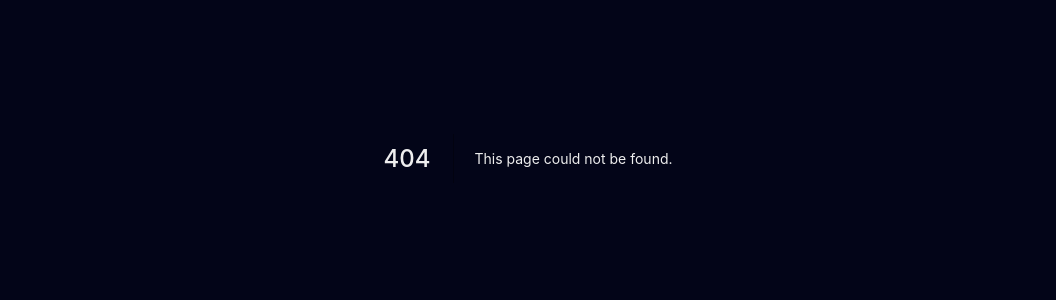
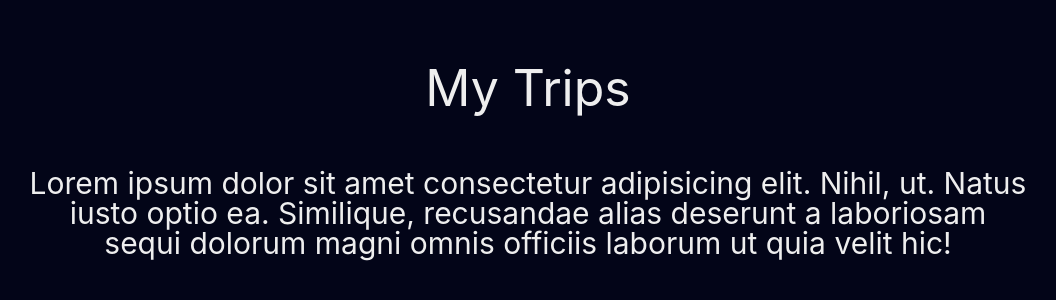
Before and after one commit to erickcelio/my-trips, a Next.js app: page /about in a window 1280 px wide. Before the commit this address had no page. Shown: the part 242-542 px from the top of the page, without its empty margins (112-1168 px from the left). Built offline with nearby package versions, Linux system fonts and the light colour scheme.

Commit message:
create about page and your template

```diff
--- /dev/null
+++ b/src/pages/about.tsx
@@ -0,0 +1,7 @@
+import AboutTemplate from 'templates/About'
+
+const About = () => {
+  return <AboutTemplate />
+}
+
+export default About
--- /dev/null
+++ b/src/templates/About/index.tsx
@@ -0,0 +1,26 @@
+import { CloseOutline } from '@styled-icons/evaicons-outline/CloseOutline'
+
+import LinkWrapper from 'components/LinkWrapper'
+
+import * as S from './styles'
+
+const AboutTemplate: React.FC = () => {
+  return (
+    <S.Content>
+      <LinkWrapper href="/">
+        <CloseOutline size={32} aria-label="Close" />
+      </LinkWrapper>
+      <S.Heading>My Trips</S.Heading>
+      <S.Body>
+        <p>
+          Lorem ipsum dolor sit amet consectetur adipisicing elit. Nihil, ut.
+          Natus iusto optio ea. Similique, recusandae alias deserunt a
+          laboriosam sequi dolorum magni omnis officiis laborum ut quia velit
+          hic!
+        </p>
+      </S.Body>
+    </S.Content>
+  )
+}
+
+export default AboutTemplate
--- /dev/null
+++ b/src/templates/About/styles.ts
@@ -0,0 +1,23 @@
+import styled from 'styled-components'
+
+export const Content = styled.div`
+  text-align: center;
+  display: flex;
+  align-items: center;
+  justify-content: center;
+  flex-direction: column;
+  height: 100vh;
+  max-width: var(--container);
+  margin: auto;
+`
+
+export const Heading = styled.div`
+  font-size: var(--large);
+  margin-bottom: var(--large);
+`
+
+export const Body = styled.div`
+  p {
+    font-size: var(--medium);
+  }
+`
```
Also changed, not shown: src/pages/index.tsx (+11 -1 lines).
